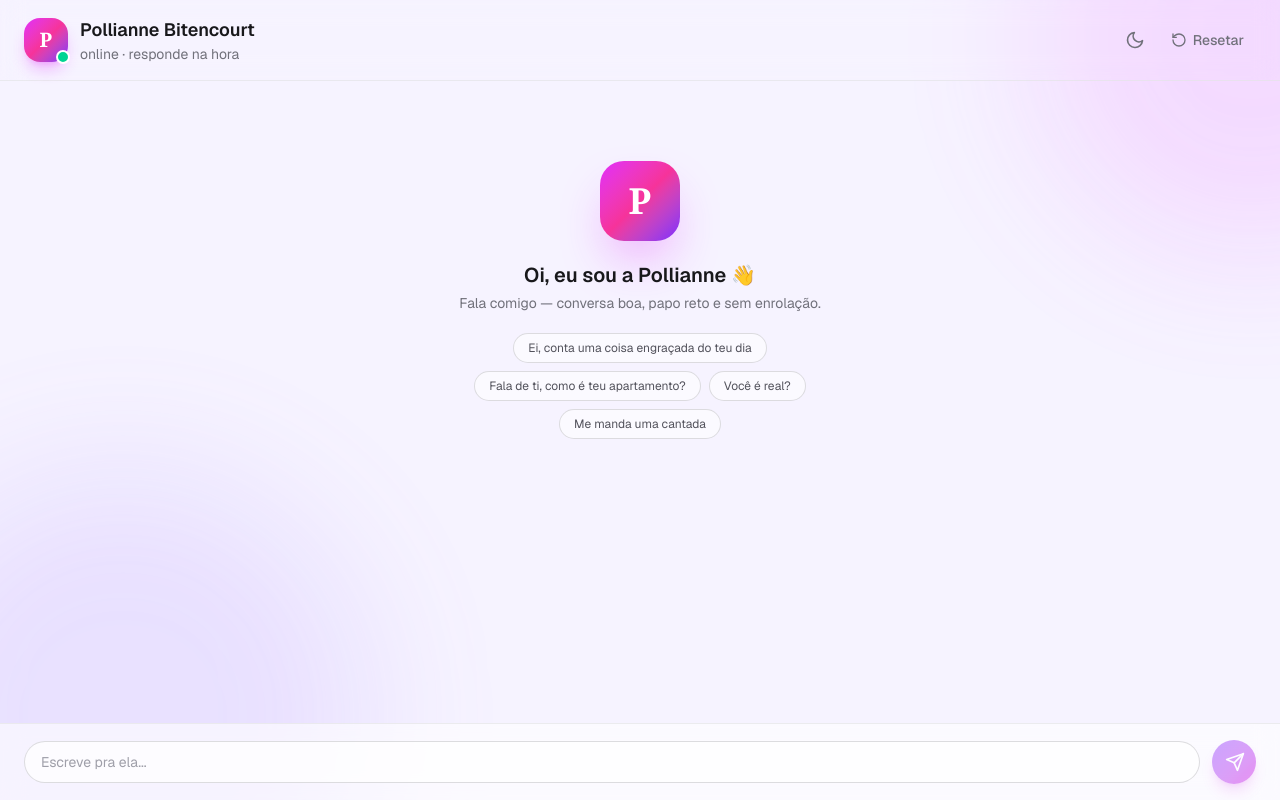
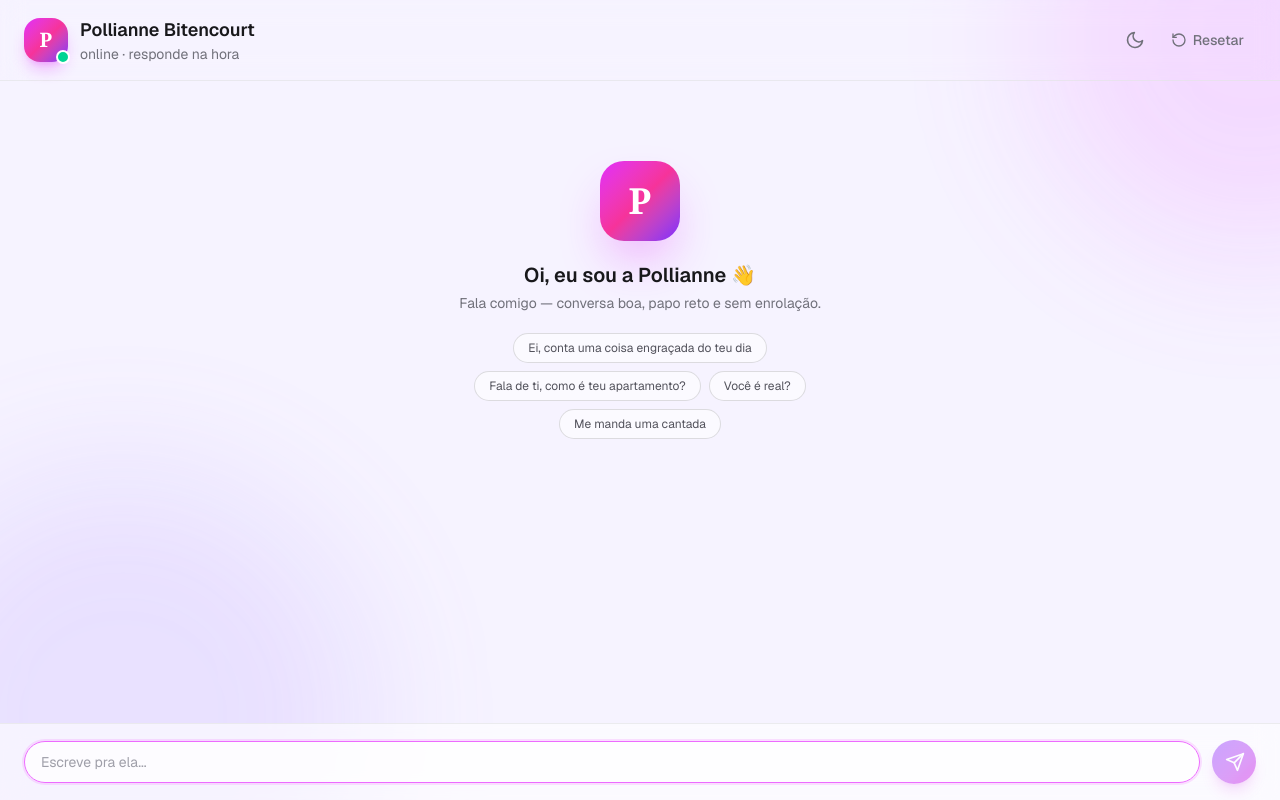
Before and after one commit to oscarRodriguesDev/polliane, a Next.js app: page / in a window 1280 px wide. Built offline with nearby package versions, Linux system fonts and the light colour scheme.

Commit message:
Foco automatico na caixa de texto apos enviar mensagem

```diff
--- a/src/components/Chat.tsx
+++ b/src/components/Chat.tsx
@@ -30,6 +30,15 @@ export default function Chat() {
   // Inicia sempre dark (igual ao SSR) e corrige após o mount para evitar hydration mismatch.
   const [dark, setDark] = useState<boolean>(true);
   const endRef = useRef<HTMLDivElement | null>(null);
+  const inputRef = useRef<HTMLInputElement | null>(null);
+
+  // Mantém o foco na caixa de texto: no primeiro carregamento e sempre que o envio termina
+  // (loading volta a false), para não precisar clicar com o mouse pra digitar de novo.
+  useEffect(() => {
+    if (!loading) {
+      inputRef.current?.focus();
+    }
+  }, [loading]);
 
   // Lê a preferência salva ou do sistema uma única vez no mount.
   useEffect(() => {
@@ -277,6 +286,7 @@ export default function Chat() {
         className="relative z-10 flex items-center gap-2 border-t border-zinc-200/70 bg-white/60 px-4 py-3 backdrop-blur-md sm:gap-3 sm:px-6 sm:py-4 dark:border-zinc-800/70 dark:bg-zinc-900/40"
       >
         <input
+          ref={inputRef}
           type="text"
           value={input}
           onChange={(event) => setInput(event.target.value)}
```
Also changed, not shown: 1 other file (tests, documents, lock files or other folders).
